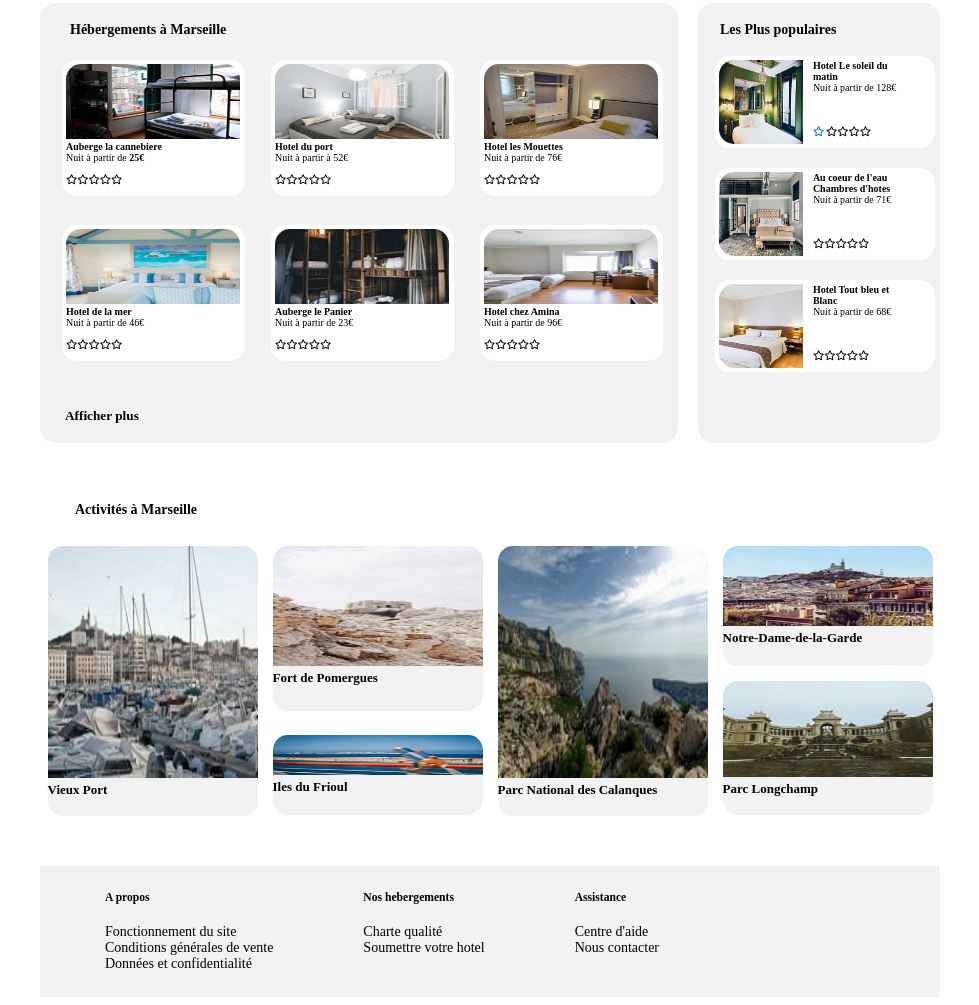
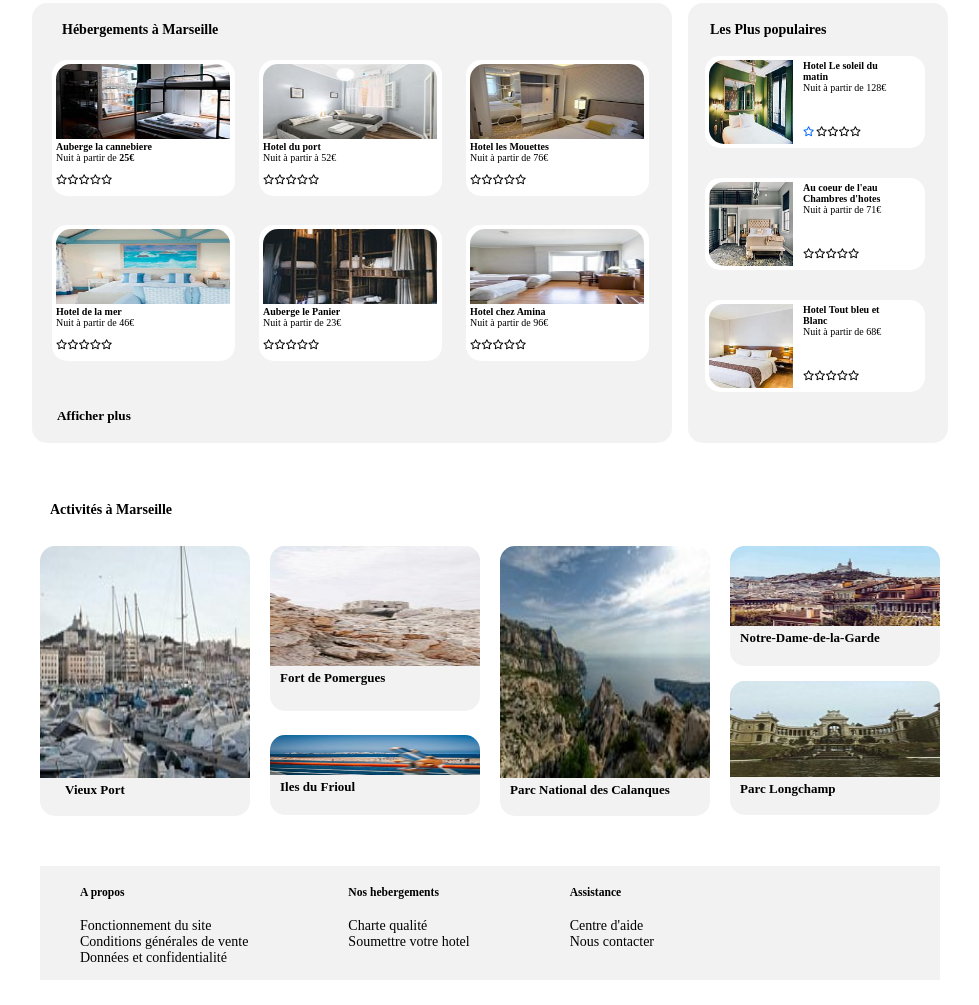
Before and after one commit to theokodia/theodulekodia_2_16082021, a plain HTML site: page index.html in a window 1280 px wide. Shown: the part 317-1322 px from the top of the page, without its empty margins (150-1129 px from the left). Drawn offline with Linux system fonts and the light colour scheme; a web font is replaced by a local one.

Commit message:
Projet2_reservia SF

```diff
--- a/index.html
+++ b/index.html
@@ -92,22 +92,22 @@
 
         <div class="elementflex13"><h4 id="ancre2">Activités à Marseille</h4></div>
 
-        <div class="elementflex14"> <div><a href="images/activites/4_small/reno-laithienne-QUgJhdY5Fyk-unsplash.jpg"><img src="images/activites/4_small/tn_reno-laithienne-QUgJhdY5Fyk-unsplash.jpg" ></a></div> <div><strong>Vieux Port</strong></div></div>
+        <div class="elementflex14"> <div><a href="images/activites/4_small/reno-laithienne-QUgJhdY5Fyk-unsplash.jpg"><img src="images/activites/4_small/tn_reno-laithienne-QUgJhdY5Fyk-unsplash.jpg" ></a></div> <div class="item80"><strong>Vieux Port</strong></div></div>
 
         <div>
-        <div class="elementflex16"> <div><a href="images/activites/4_small/paul-hermann-QFTrLdQIRhI-unsplash.jpg"><img src="images/activites/4_small/tn_paul-hermann-QFTrLdQIRhI-unsplash.jpg"></a></div> <div><strong>Fort de Pomergues</strong></div></div>
+        <div class="elementflex16"> <div><a href="images/activites/4_small/paul-hermann-QFTrLdQIRhI-unsplash.jpg"><img src="images/activites/4_small/tn_paul-hermann-QFTrLdQIRhI-unsplash.jpg"></a></div> <div class="item81"><strong>Fort de Pomergues</strong></div></div>
 
-        <div class="elementflex17"><div><a href="images/activites/4_small/kevin-hikari-rV_Qd1l-VXg-unsplash.jpg"><img src="images/activites/4_small/tn_kevin-hikari-rV_Qd1l-VXg-unsplash.jpg"></a></div> <div><strong>Iles du Frioul</strong></div></div>
+        <div class="elementflex17"><div><a href="images/activites/4_small/kevin-hikari-rV_Qd1l-VXg-unsplash.jpg"><img src="images/activites/4_small/tn_kevin-hikari-rV_Qd1l-VXg-unsplash.jpg"></a></div> <div class="item82"><strong>Iles du Frioul</strong></div></div>
 
         </div>
 
-        <div class="elementflex18"><div><a href="images/activites/4_small/kilyan-sockalingum-NR8-cBCN3aI-unsplash.jpg"><img src="images/activites/4_small/tn_kilyan-sockalingum-NR8-cBCN3aI-unsplash.jpg"></a></div> <div><strong>Parc National des Calanques</strong></div></div>
+        <div class="elementflex18"><div><a href="images/activites/4_small/kilyan-sockalingum-NR8-cBCN3aI-unsplash.jpg"><img src="images/activites/4_small/tn_kilyan-sockalingum-NR8-cBCN3aI-unsplash.jpg"></a></div> <div class="item83"><strong>Parc National des Calanques</strong></div></div>
 
         <div>
 
-        <div class="elementflex20"><div><a href="images/activites/4_small/florian-wehde-xW9e8gdotxI-unsplash.jpg"><img src="images/activites/4_small/tn_florian-wehde-xW9e8gdotxI-unsplash.jpg"></a></div> <div><strong>Notre-Dame-de-la-Garde</strong></div></div>
+        <div class="elementflex20"><div><a href="images/activites/4_small/florian-wehde-xW9e8gdotxI-unsplash.jpg"><img src="images/activites/4_small/tn_florian-wehde-xW9e8gdotxI-unsplash.jpg"></a></div> <div class="item84"><strong>Notre-Dame-de-la-Garde</strong></div></div>
 
-        <div class="elementflex21"> <div><a href="images/activites/4_small/lena-paulin-wH2-EJoDcV0-unsplash.jpg"><img src="images/activites/4_small/tn_lena-paulin-wH2-EJoDcV0-unsplash.jpg"></a></div> <div><strong>Parc Longchamp</strong></div></div>
+        <div class="elementflex21"> <div><a href="images/activites/4_small/lena-paulin-wH2-EJoDcV0-unsplash.jpg"><img src="images/activites/4_small/tn_lena-paulin-wH2-EJoDcV0-unsplash.jpg"></a></div> <div class="item85"><strong>Parc Longchamp</strong></div></div>
 
         </div>
 
--- a/style.css
+++ b/style.css
@@ -5,12 +5,14 @@
 }
 .conteneurPageprincipale
 {
-    width: 900px;
-    margin: auto;
+    display: flex;
+    flex-direction: column;
+    align-items: center;
 }
 header
 {
     margin-bottom: 40px;
+    margin-right: 1px;
     font-family: raleway;
     font-size: 15px;
 }
@@ -39,6 +41,9 @@ nav
     display: flex;
     justify-content: flex-end;
     flex-wrap: nowrap;
+    width: 830px;
+    background-color: beige;
+    margin-left: 80px;
 }
 nav ul
 {
@@ -236,7 +241,7 @@ input
   justify-content: flex-start;
   align-content: flex-start;
   flex-wrap: wrap;
-  width: 685px;
+  width: 640px;
   height: 440px;
   background-color:#f2f2f2;
   border-radius: 15px 15px 15px 15px;
@@ -255,7 +260,7 @@ input
     margin: 4px;
     padding: 4px;
     text-align: left;
-    margin-left: 22px;
+    margin-left: 20px;
     margin-bottom: 25px;
     font-family: raleway;
     font-size: 10px;
@@ -276,7 +281,7 @@ input
     margin: 4px;
     padding: 4px;
     text-align: left;
-    margin-left: 22px;
+    margin-left: 20px;
     margin-bottom: 25px;
     font-family: raleway;
     font-size: 10px;
@@ -297,7 +302,7 @@ input
     margin: 4px;
     padding: 4px;
     text-align: left;
-    margin-left: 22px;
+    margin-left: 20px;
     margin-bottom: 25px;
     font-family: raleway;
     font-size: 10px;
@@ -318,7 +323,7 @@ input
     margin: 4px;
     padding: 4px;
     text-align: left;
-    margin-left: 22px;
+    margin-left: 20px;
     margin-bottom: 25px;
     font-family: raleway;
     font-size: 10px;
@@ -339,7 +344,7 @@ input
     margin: 4px;
     padding: 4px;
     text-align: left;
-    margin-left: 22px;
+    margin-left: 20px;
     margin-bottom: 25px;
     font-family: raleway;
     font-size: 10px;
@@ -360,7 +365,7 @@ input
     margin: 4px;
     padding: 4px;
     text-align: left;
-    margin-left: 22px;
+    margin-left: 20px;
     margin-bottom: 25px;
     font-family: raleway;
     font-size: 10px;
@@ -386,7 +391,7 @@ input
   flex-wrap: wrap;
   width: 260px;
   height: 440px;
-  margin-left: 20px;
+  margin-left: 16px;
   background-color:#f2f2f2;
   border-radius: 15px 15px 15px 15px;
 }
@@ -401,7 +406,7 @@ input
     font-family: raleway;
     font-size: 10px;
     margin-left: 5px;
-    margin-bottom: 20px;
+    margin-bottom: 30px;
     background-color: white;
     border-radius: 15px 15px 15px 15px;
 }
@@ -444,7 +449,7 @@ input
     font-family: raleway;
     font-size: 10px;
     margin-left: 5px;
-    margin-bottom: 20px;
+    margin-bottom: 30px;
     background-color: white;
     border-radius: 15px 15px 15px 15px
 }
@@ -475,7 +480,7 @@ input
     font-family: raleway;
     font-size: 10px;
     margin-left: 5px;
-    margin-bottom: 20px;
+    margin-bottom: 30px;
     background-color: white;
     border-radius: 15px 15px 15px 15px
 }
@@ -510,19 +515,17 @@ h4
 .conteneurflex3parent
 {
     display: flex;
-    align-items: flex-start;
+    flex-direction: flex-start;
+    align-items: left;
     align-content: flex-start;
-    justify-content: space-around;
     flex-wrap: wrap;
     width: 900px;
-    background: 900px;
     background-color: white;
 }
 .elementflex13
 {
     width: 900px;
     margin-bottom: 10px;
-    margin-left: 25px;
     font-family: raleway;
     font-size: 14px;
 
@@ -548,10 +551,15 @@ h4
     background-color: white;
     border-radius: 15px 15px 0px 0px;
 }
+.item80
+{
+    margin-left: 25px;
+}
 .elementflex16
 {
     width: 210px;
     height: 165px;
+    margin-left: 20px;
     margin-bottom: 24px;
     text-align: left;
     font-family: raleway;
@@ -566,10 +574,15 @@ h4
     height: 120px;
     border-radius: 15px 15px 0px 0px;
 }
+.item81
+{
+    margin-left: 10px;
+}
 .elementflex17
 {
     width: 210px;
     height: 80px;
+    margin-left: 20px;
     text-align: left;
     font-family: raleway;
     font-size: 13px;
@@ -583,10 +596,15 @@ h4
     height: 40px;
     border-radius: 15px 15px 0px 0px;
 }
+.item82
+{
+    margin-left: 10px;
+}
 .elementflex18
 {
     width: 210px;
     height: 270px;
+    margin-left: 20px;
     text-align: left;
     font-family: raleway;
     font-size: 13px;
@@ -601,10 +619,15 @@ h4
     background-color: white;
     border-radius: 15px 15px 0px 0px;
 }
+.item83
+{
+    margin-left: 10px;
+}
 .elementflex20
 {
     width: 210px;
     height: 120px;
+    margin-left: 20px;
     margin-bottom: 15px;
     text-align: left;
     font-family: raleway;
@@ -619,10 +642,15 @@ h4
     height: 80px;
     border-radius: 15px 15px 0px 0px;
 }
+.item84
+{
+    margin-left: 10px;
+}
 .elementflex21
 {
     width: 210px;
     height: 134px;
+    margin-left: 20px;
     text-align: left;
     font-family: raleway;
     font-size: 13px;
@@ -636,10 +664,16 @@ h4
     height: 96px;
     border-radius: 15px 15px 0px 0px;
 }
-
+.item85
+{
+    margin-left: 10px;
+}
 footer
 {
 display: flex;
+flex-direction: row;
+align-items: left;
+flex-wrap: wrap;
 margin-top: 50px;
 width: 900px;
 font-family: raleway;
@@ -650,9 +684,17 @@ background-color: #F2F2F2;
 {
     list-style-type: none;
 }
-.item20, .item22, .item24, ul
+.item20, ul
 {
-    margin: 25px;
+    margin-left: 0;
+}
+.item22, ul
+{
+    margin-left: 60px;
+}
+.item24, ul
+{
+    margin-left: 60px;
 }
 .item20, .item22, .item24, a
 {
```
